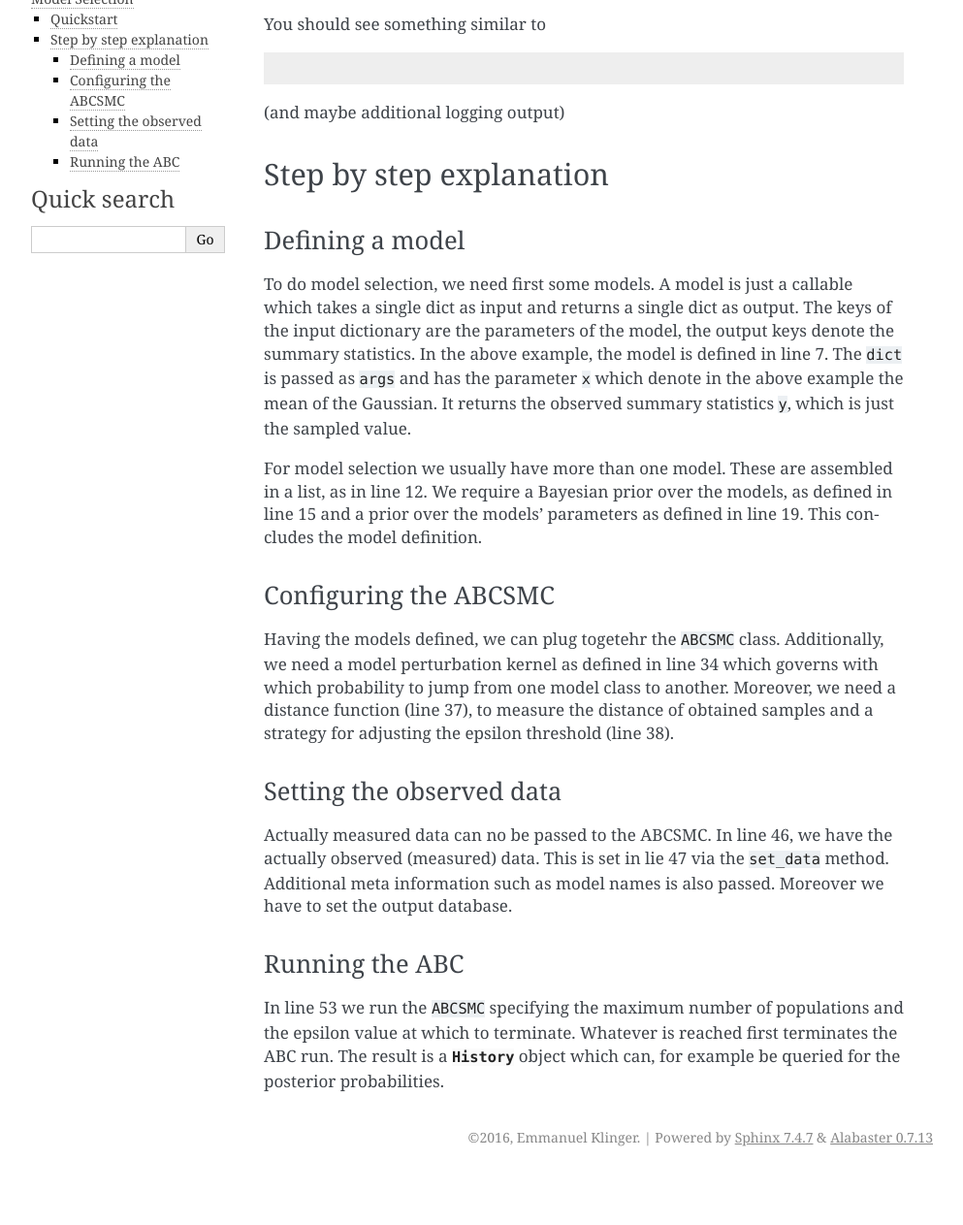
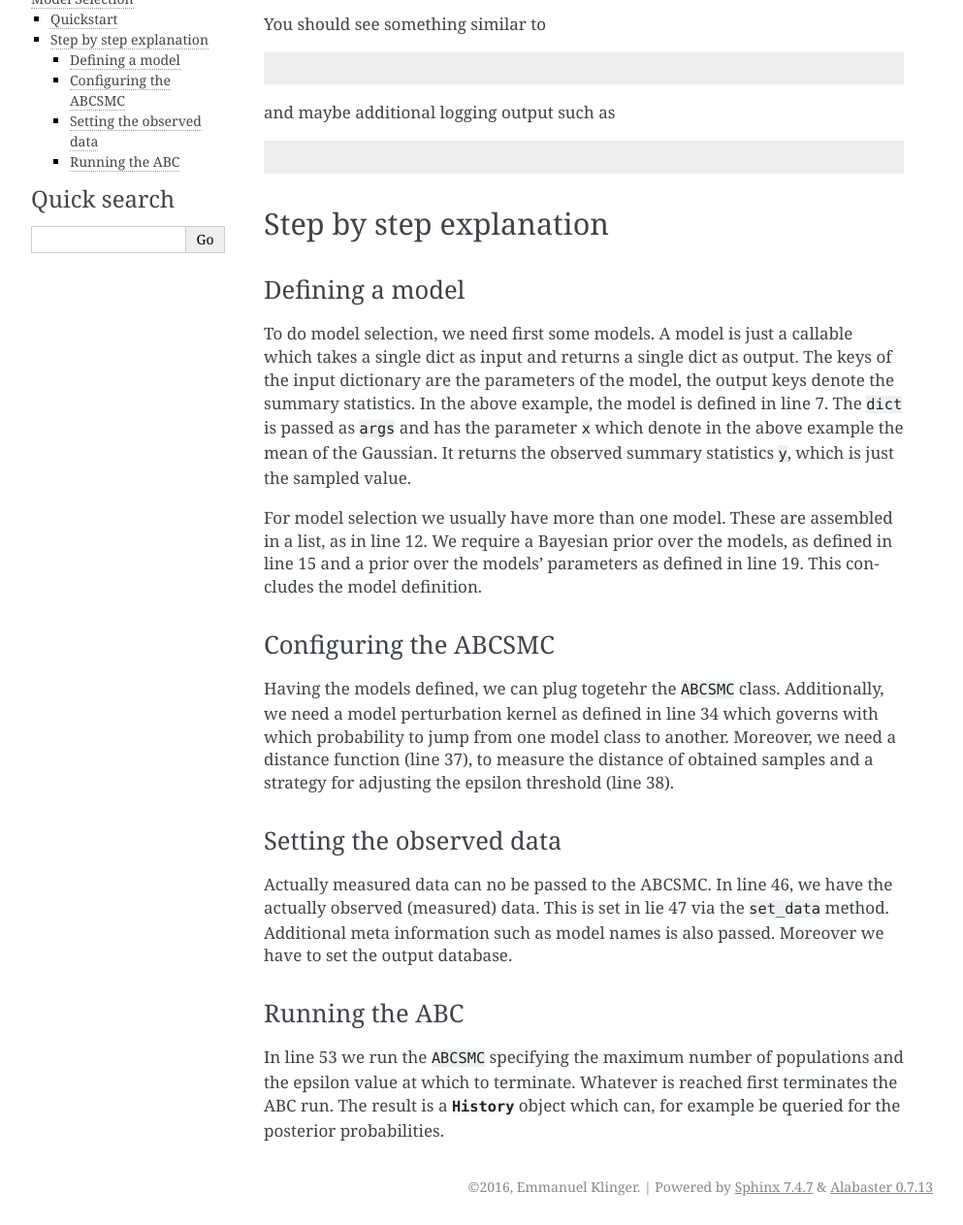
Before and after one commit to ICB-DCM/pyABC, a Sphinx documentation site: the page built from doc/model_selection.rst, in a window 1280 px wide, cut to the strip 320-1583 px from the top of the page. Shown: the whole strip at 97% size, without its empty margins (148-1141 px from the left). Built offline with Sphinx 7.4.7, drawn with Linux system fonts in a browser that asks for light colours; before the commit the page ends 1532 px from its top, so only the background shows below that; some of the changed lines change nothing that is shown.

Commit message:
retry with import only

```diff
--- a/doc/conf.py
+++ b/doc/conf.py
@@ -75,15 +75,9 @@
 
 old = sys.stdout, sys.stderr
 new = io.StringIO(), io.StringIO()
+
 sys.stdout, sys.stderr = new
-
-with open("../examples/quickstart.py") as f:
-    quickstart_content = f.read()
-
-exec(quickstart_content)
-
-import examples.quickstart
-
+import examples.quickstart # this executes a script
 sys.stdout, sys.stderr = old
 
 new[0].seek(0)
@@ -93,7 +87,6 @@
     os.remove("../examples/quickstart.py.out")
 except FileNotFoundError:
     pass
-
 
 try:
     os.remove("../examples/quickstart.py.err")
--- a/doc/model_selection.rst
+++ b/doc/model_selection.rst
@@ -17,7 +17,10 @@
 
 .. literalinclude:: ../examples/quickstart.py.out
 
-(and maybe additional logging output)
+and maybe additional logging output such as
+
+
+.. literalinclude:: ../examples/quickstart.py.err
 
 
 Step by step explanation
```
Also changed, not shown: .travis.yml.
